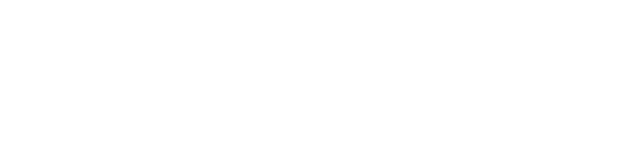
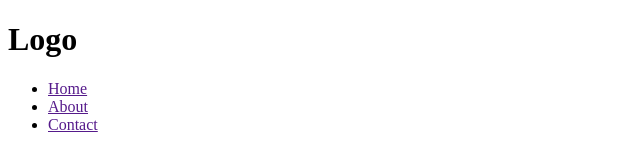
Before and after one commit to DwipayanaIsmulya/belajar-collab, a plain HTML site: page index.html in a window 1280 px wide. Shown: the whole page, without its empty margins (0-640 px from the left). Drawn offline with Linux system fonts and the light colour scheme.

Commit message:
first commit

```diff
--- a/index.html
+++ b/index.html
@@ -5,5 +5,12 @@
     <meta name="viewport" content="width=device-width, initial-scale=1.0" />
     <title>Document</title>
   </head>
-  <body></body>
+  <body>
+    <h1>Logo</h1>
+    <ul>
+      <li><a href="">Home</a></li>
+      <li><a href="">About</a></li>
+      <li><a href="">Contact</a></li>
+    </ul>
+  </body>
 </html>
```
